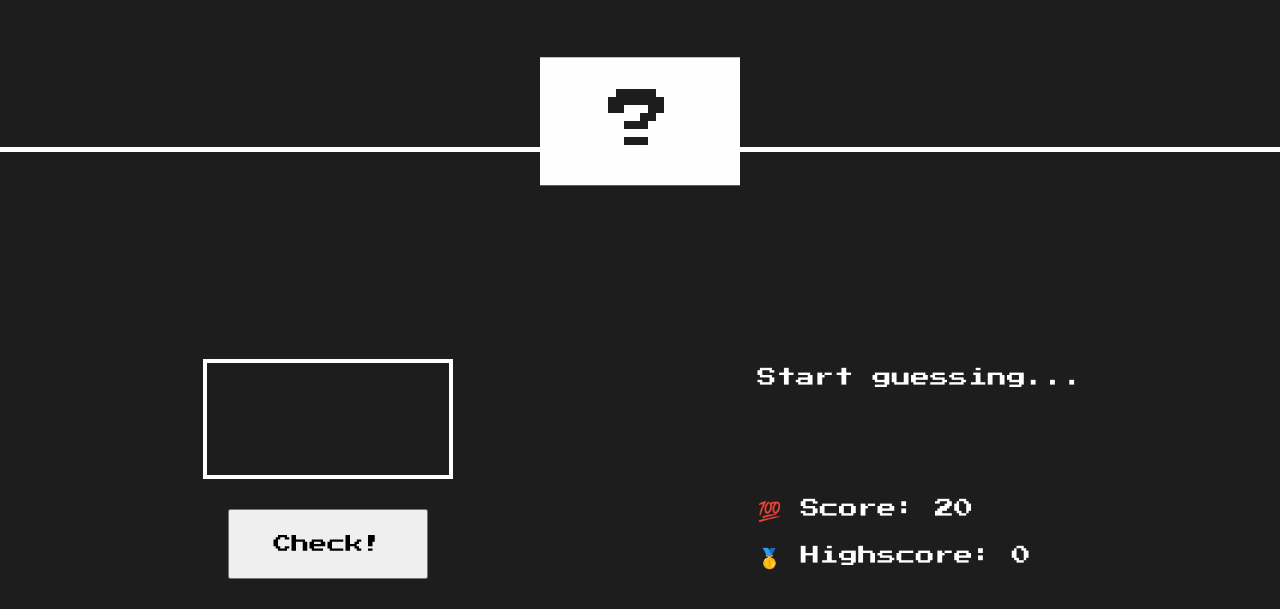
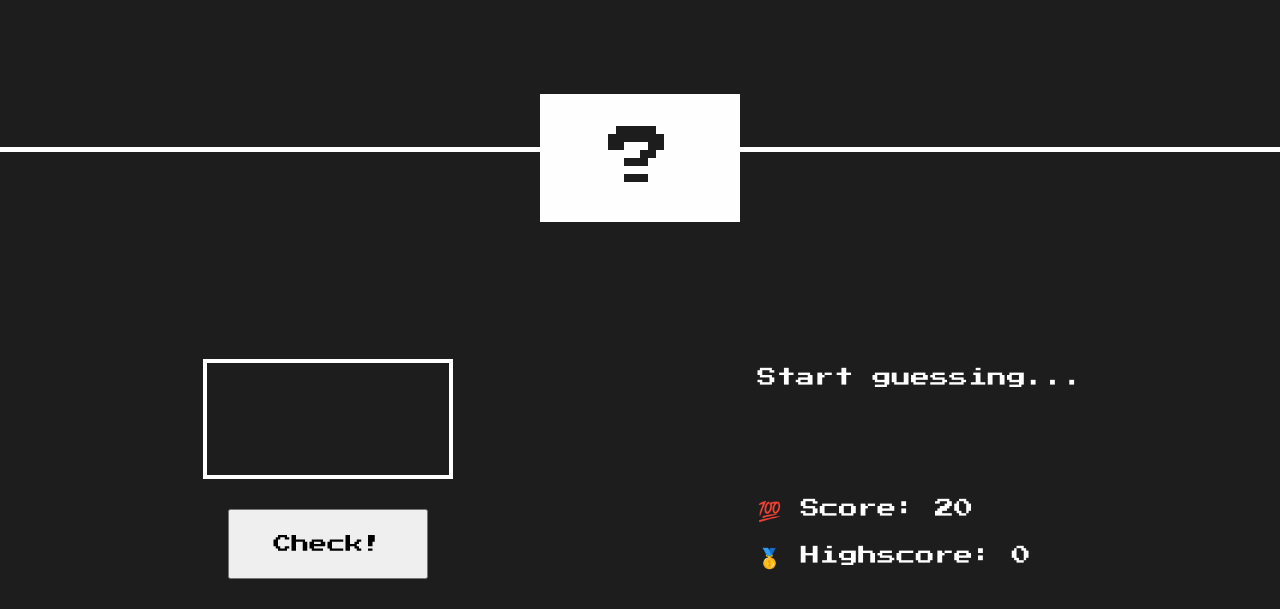
Before and after one commit to Briancarlo24/Guess-My-Number-Game, a plain HTML site: page index.html in a window 1280 px wide. Shown: the part 228-837 px from the top of the page. Drawn offline with Linux system fonts and the light colour scheme.

Commit message:
Change the position of the ?

```diff
--- a/css/style.scss
+++ b/css/style.scss
@@ -165,7 +165,8 @@ main {
     .number {
       position: absolute;
       left: 50%;
-      transform: translate(-50%, 176%);
+      bottom: -75px;
+      transform: translateX(-50%);
       font-size: 4rem;
       padding: 2rem;
       width: 200px;
```
Also changed, not shown: css/style.css, 1 other file.
